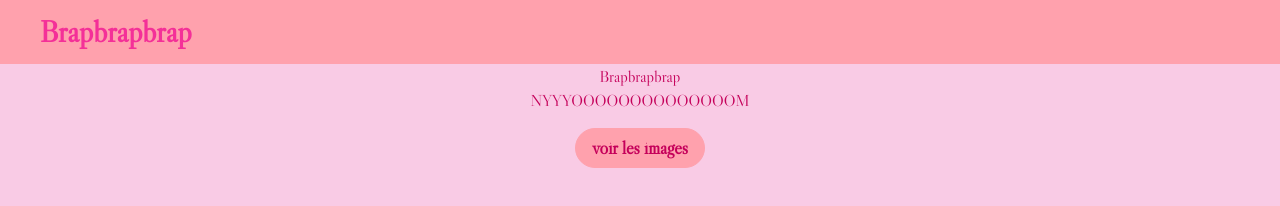
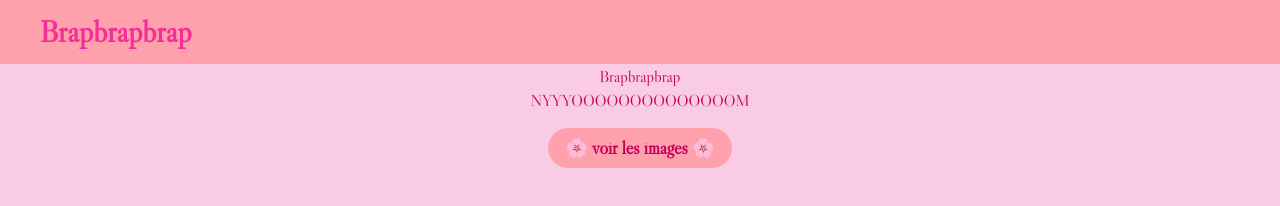
Before and after one commit to chhhhaaaahhhh/chhhhaaaahhhh, a website: page src/index.html in a window 1280 px wide. Drawn offline with Linux system fonts and the light colour scheme.

Commit message:
Update index.html

```diff
--- a/src/index.html
+++ b/src/index.html
@@ -28,7 +28,7 @@
 
   <!-- bouton vers la galerie -->
   <div class="flex justify-center mt-4">
-    <a href="gallery.html" class="btn btn-200 text-lg px-6 py-2">voir les images</a>
+    <a href="gallery.html" class="btn btn-200 text-lg px-6 py-2">🌸 voir les images 🌸</a>
   </div>
 </body>
 
```
